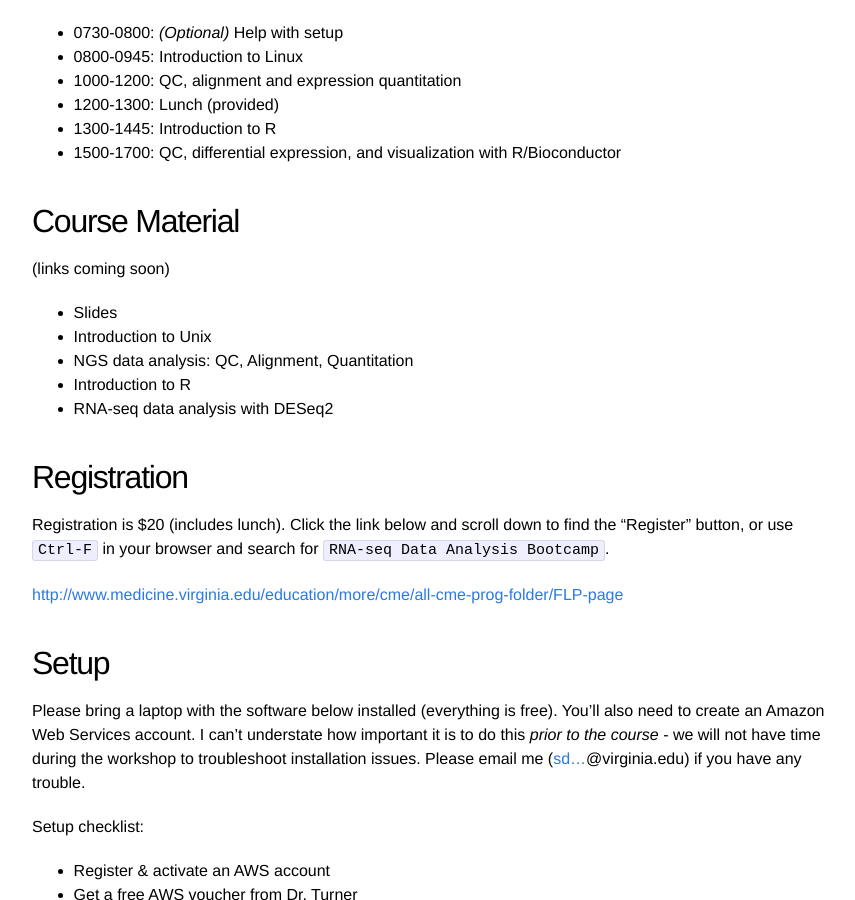
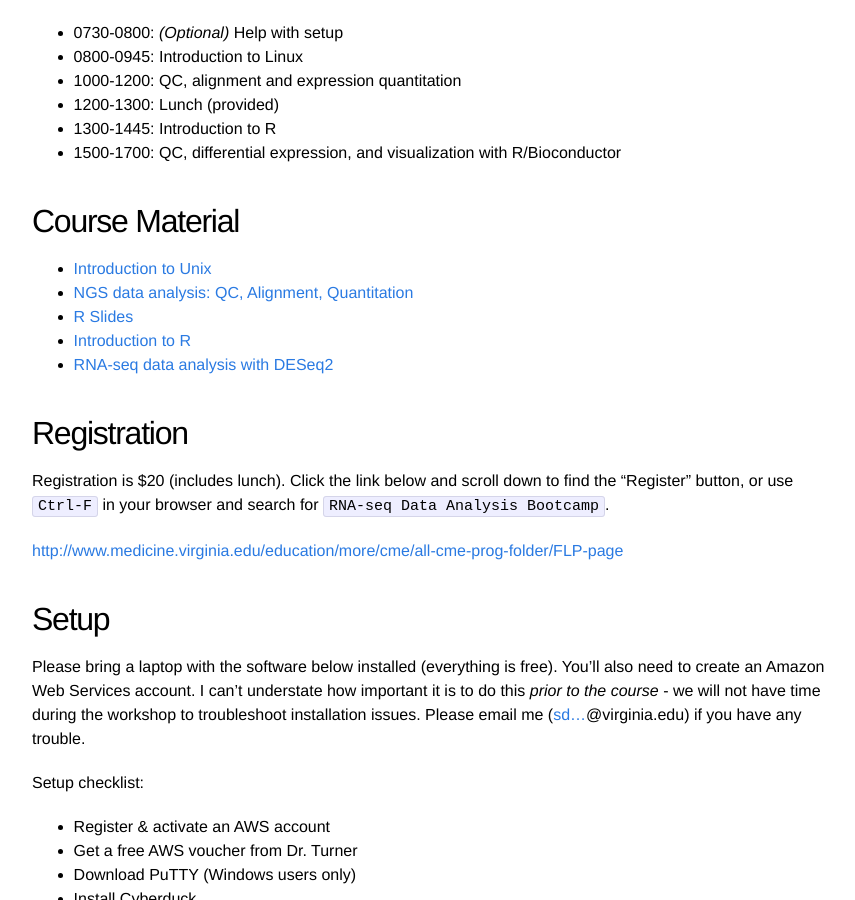
Before and after one commit to bioconnector/workshops2015, a Jekyll site: the page built from lessons/rnaseq-1day/index.md, in a window 1280 px wide and 900 px high, scrolled down 1033 px. Shown: the whole window, without its empty margins (208-1063 px from the left). Built offline with Jekyll 4.4.1, drawn with Linux system fonts in a browser that asks for light colours; Markdown is read by kramdown in place of the engine named in the settings.

Commit message:
updated rna-seq course with lesson links

```diff
--- a/lessons/rnaseq-1day/index.md
+++ b/lessons/rnaseq-1day/index.md
@@ -35,13 +35,11 @@ Participants will also be exposed to operating in a virtual environment and/or p
 
 ## Course Material
 
-(links coming soon)
-
-* Slides
-* Introduction to Unix
-* NGS data analysis: QC, Alignment, Quantitation
-* Introduction to R
-* RNA-seq data analysis with DESeq2
+* [Introduction to Unix](../shell/01-intro-unix-shell/)
+* [NGS data analysis: QC, Alignment, Quantitation](01-alignment-counting/)
+* [R Slides](https://speakerdeck.com/stephenturner/introduction-to-r-for-life-scientists)
+* [Introduction to R](../intro-r-lifesci/01-intro-r/)
+* [RNA-seq data analysis with DESeq2](03-differential-expression/)
 
 ## Registration
 
```
